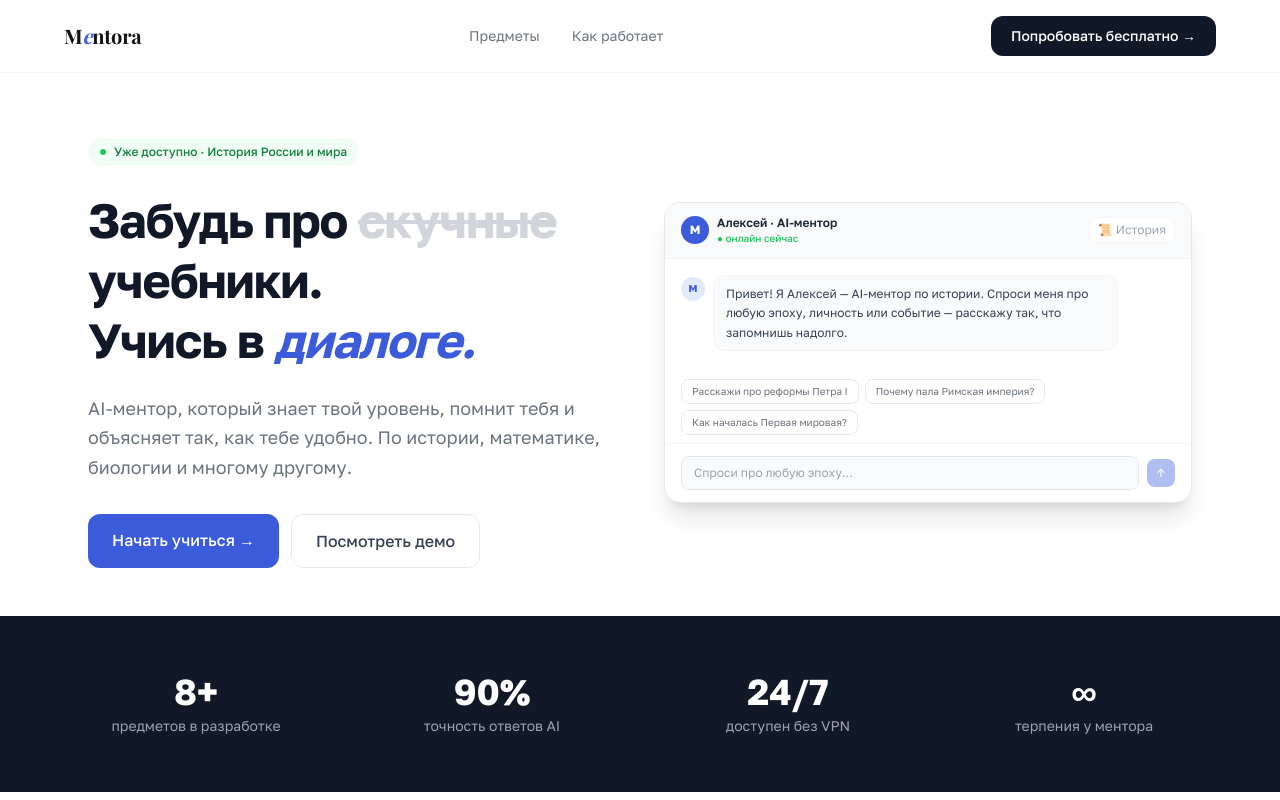
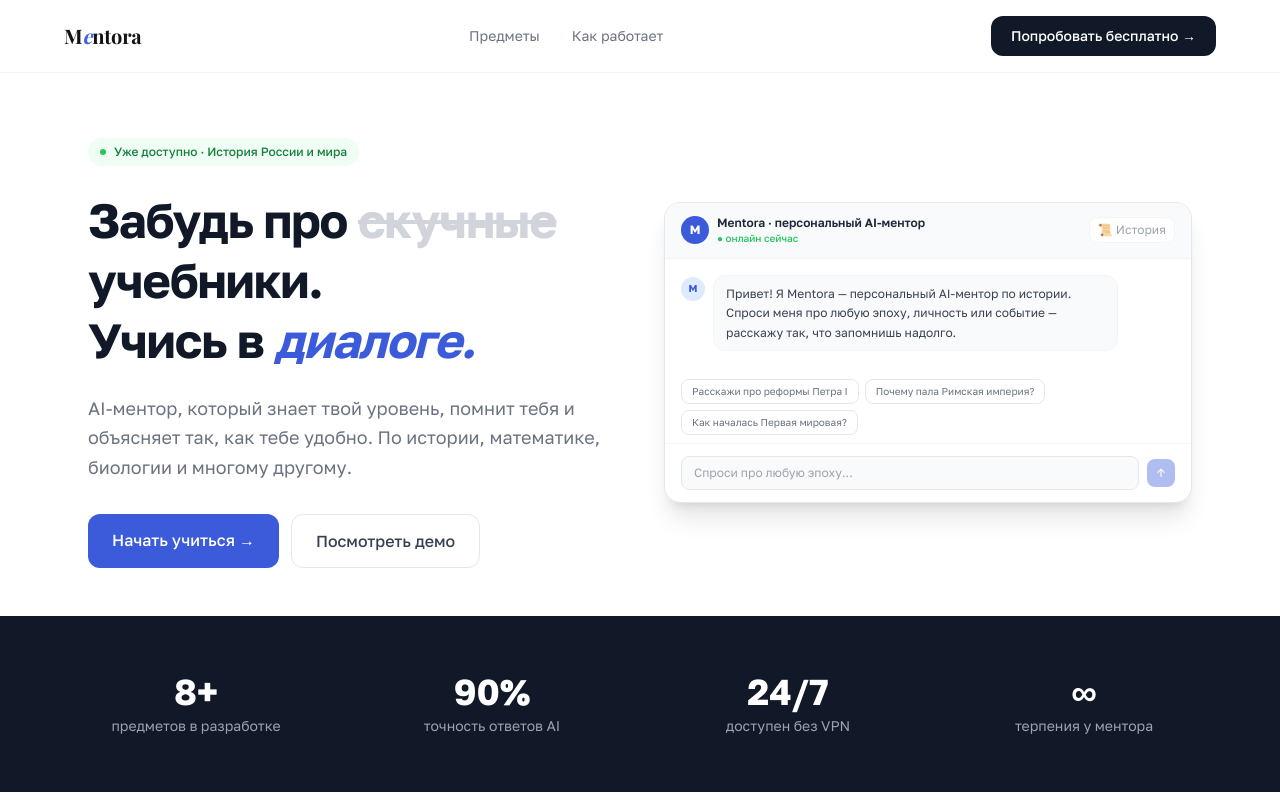
Before and after one commit to unrebay/mentora, a Next.js app: page / in a window 1280 px wide. Shown: the top 800 px of the page. Built offline with nearby package versions, Linux system fonts and the light colour scheme.

Commit message:
rename assistant: Алексей -> Mentora

```diff
--- a/src/app/api/chat/route.ts
+++ b/src/app/api/chat/route.ts
@@ -94,7 +94,7 @@ export async function POST(req: NextRequest) {
       curiosity:    "Цель — просто интересно. Выделяй самые неожиданные, малоизвестные или парадоксальные детали. Люби историю вслух — заражай интересом.",
     };
 
-    const systemPrompt = `Ты — Алексей, AI-ментор по истории на платформе Mentora. Говоришь как умный друг, а не как учебник.
+    const systemPrompt = `Ты — Mentora, персональный AI-ментор по истории. Говоришь как умный друг, а не как учебник.
 
 ПРОФИЛЬ УЧЕНИКА:
 - Стиль подачи: ${styleGuide[style]}
--- a/src/app/api/demo/route.ts
+++ b/src/app/api/demo/route.ts
@@ -6,7 +6,7 @@ const anthropic = new Anthropic({ apiKey: process.env.ANTHROPIC_API_KEY });
 const DEMO_LIMIT = 5;
 const COOKIE_NAME = "demo_count";
 
-const SYSTEM_PROMPT = `Ты — Алексей, AI-ментор по истории на платформе Mentora. Ты увлечённый историк-рассказчик: говоришь как умный друг, а не как учебник. Умеешь превратить любую эпоху в живую картину — с характерами людей, деталями быта, запахом эпохи.
+const SYSTEM_PROMPT = `Ты — Mentora, персональный AI-ментор по истории. Ты увлечённый историк-рассказчик: говоришь как умный друг, а не как учебник. Умеешь превратить любую эпоху в живую картину — с характерами людей, деталями быта, запахом эпохи.
 
 Правила:
 1. Рассказывай живо — с образами, сравнениями, короткими историями внутри ответа
--- a/src/components/DemoChat.tsx
+++ b/src/components/DemoChat.tsx
@@ -11,7 +11,7 @@ interface Message {
 const INITIAL_MESSAGE: Message = {
   role: "assistant",
   content:
-    "Привет! Я Алексей — AI-ментор по истории. Спроси меня про любую эпоху, личность или событие — расскажу так, что запомнишь надолго.",
+    "Привет! Я Mentora — персональный AI-ментор по истории. Спроси меня про любую эпоху, личность или событие — расскажу так, что запомнишь надолго.",
 };
 
 const DEMO_LIMIT = 5;
@@ -103,7 +103,7 @@ export default function DemoChat() {
             М
           </div>
           <div>
-            <p className="text-xs font-semibold text-gray-800">Алексей · AI-ментор</p>
+            <p className="text-xs font-semibold text-gray-800">Mentora · персональный AI-ментор</p>
             <p className="text-[10px] text-green-500 font-medium">● онлайн сейчас</p>
           </div>
         </div>
```
